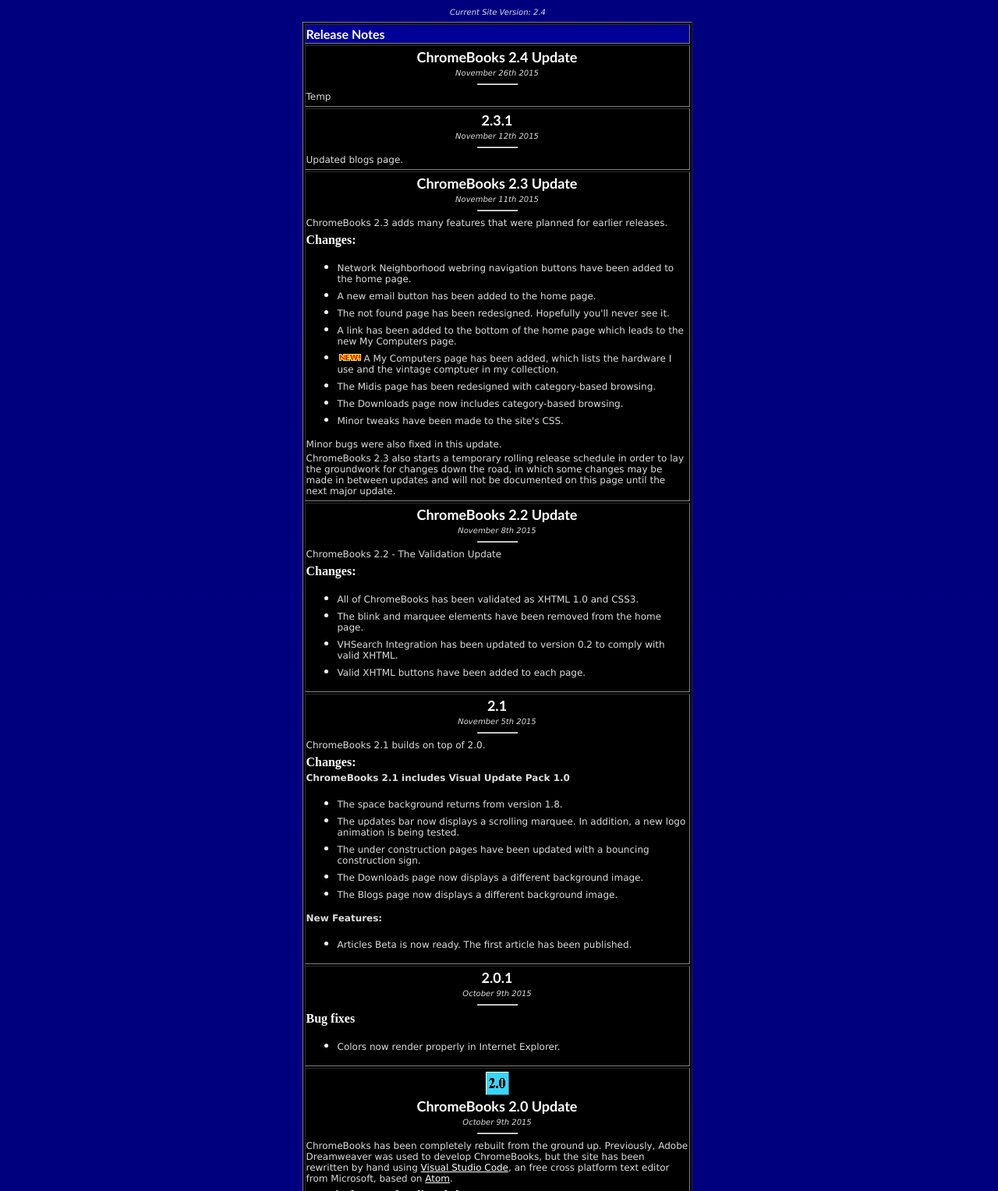
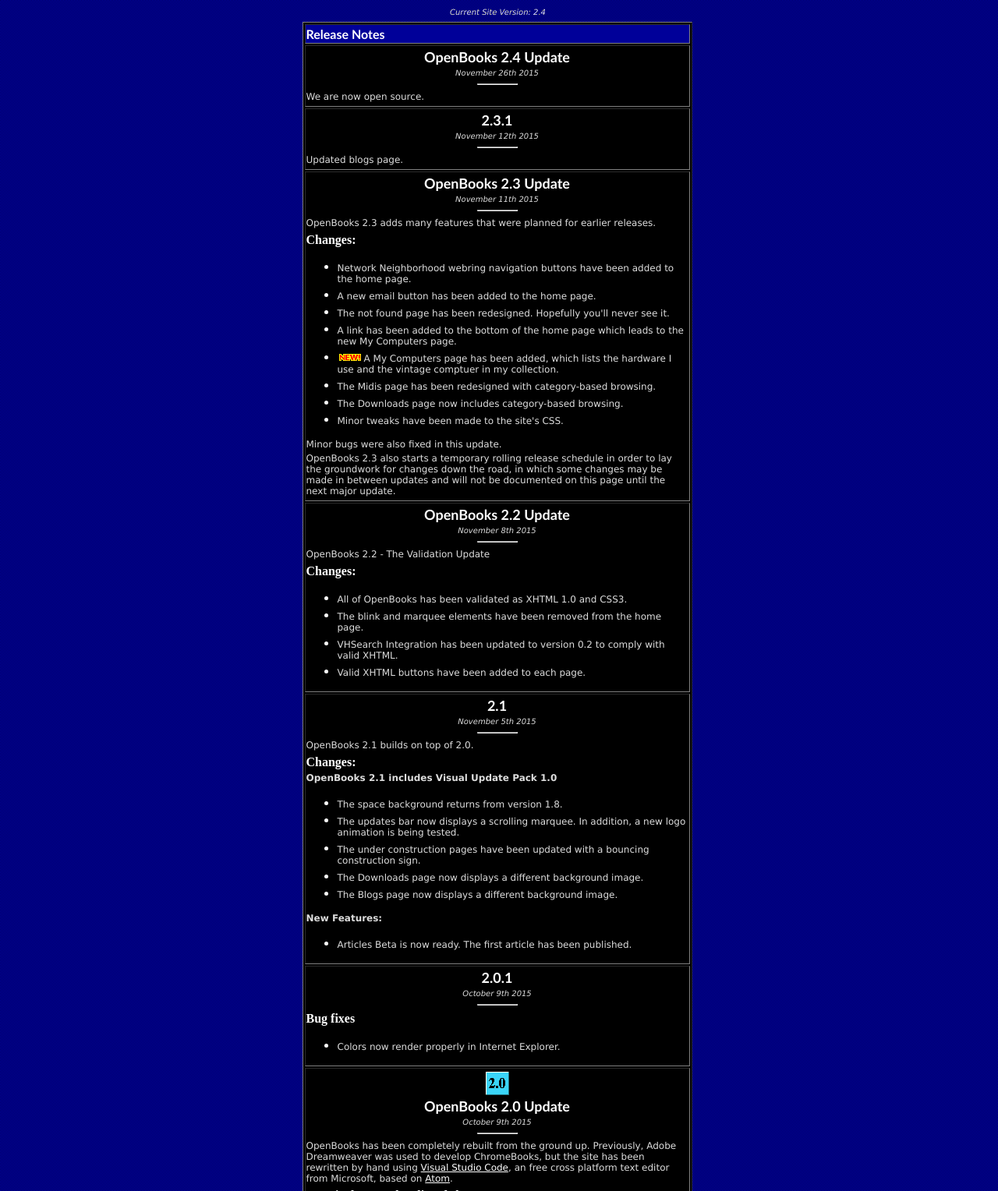
Before and after one commit to Dwntwn/OpenBooks, a plain HTML site: page web/updates.html in a window 1280 px wide. Shown: the part 72-1600 px from the top of the page at 78% size. Drawn offline with Linux system fonts and the light colour scheme.

Commit message:
updated name on updates page

```diff
--- a/web/updates.html
+++ b/web/updates.html
@@ -31,10 +31,10 @@
   			 </tr>
 			 <tr>
 				 <td>
-				 	<h1>ChromeBooks 2.4 Update</h1>
+				 	<h1>OpenBooks 2.4 Update</h1>
 				 	<p class="subtitle">November 26th 2015</p>
 				 	<hr width="50px" align="center"/>
-				 	<p>Temp</p>
+				 	<p>We are now open source.</p>
 				 </td>
 			 </tr>
 			 <tr>
@@ -47,10 +47,10 @@
 			 </tr>
 			 <tr>
 				<td>
-					<h1>ChromeBooks 2.3 Update</h1>
+					<h1>OpenBooks 2.3 Update</h1>
 					<p class="subtitle">November 11th 2015</p>
 					<hr width="50px" align="center"/>
-					<p>ChromeBooks 2.3 adds many features that were planned for earlier releases.</p>
+					<p>OpenBooks 2.3 adds many features that were planned for earlier releases.</p>
 					<h2>Changes:</h2>
 					<ul>
 						<li><p>Network Neighborhood webring navigation buttons have been added to the home page.</p></li>
@@ -63,18 +63,18 @@
 						<li><p>Minor tweaks have been made to the site's CSS.</p></li>
 					</ul>
 					<p>Minor bugs were also fixed in this update.</p>
-					<p>ChromeBooks 2.3 also starts a temporary rolling release schedule in order to lay the groundwork for changes down the road, in which some changes may be made in between updates and will not be documented on this page until the next major update.</p>
+					<p>OpenBooks 2.3 also starts a temporary rolling release schedule in order to lay the groundwork for changes down the road, in which some changes may be made in between updates and will not be documented on this page until the next major update.</p>
 				</td>
 			</tr>
 			<tr>
 				<td>
-					<h1>ChromeBooks 2.2 Update</h1>
+					<h1>OpenBooks 2.2 Update</h1>
 					<p class="subtitle">November 8th 2015</p>
 					<hr width="50px" align="center"/>
-					<p>ChromeBooks 2.2 - The Validation Update</p>
+					<p>OpenBooks 2.2 - The Validation Update</p>
 					<h2>Changes:</h2>
 					<ul>
-						<li><p>All of ChromeBooks has been validated as XHTML 1.0 and CSS3.</p></li>
+						<li><p>All of OpenBooks has been validated as XHTML 1.0 and CSS3.</p></li>
 						<li><p>The blink and marquee elements have been removed from the home page.</p></li>
 						<li><p>VHSearch Integration has been updated to version 0.2 to comply with valid XHTML.</p></li>
 						<li><p>Valid XHTML buttons have been added to each page.</p></li>
@@ -86,9 +86,9 @@
 					<h1>2.1</h1>
 					<p class="subtitle">November 5th 2015</p>
 					<hr width="50px" align="center"/>
-					<p>ChromeBooks 2.1 builds on top of 2.0.</p>
+					<p>OpenBooks 2.1 builds on top of 2.0.</p>
 					<h2>Changes:</h2>
-					<p><b>ChromeBooks 2.1 includes Visual Update Pack 1.0</b></p>
+					<p><b>OpenBooks 2.1 includes Visual Update Pack 1.0</b></p>
 					<ul>
 						<li><p>The space background returns from version 1.8.</p></li>
 						<li><p>The updates bar now displays a scrolling marquee. In addition, a new logo animation is being tested.</p></li>
@@ -116,14 +116,14 @@
   			<tr>
    				<td>
 					<h1><img src="img/2.0.gif" width="32" height="32" alt="2.0"/></h1>
-					<h1>ChromeBooks 2.0 Update</h1>
+					<h1>OpenBooks 2.0 Update</h1>
 					<p class="subtitle">October 9th 2015</p>
 					<hr width="50px" align="center" />
-					<p>ChromeBooks has been completely rebuilt from the ground up. Previously, Adobe Dreamweaver was used to develop ChromeBooks, but the site has been rewritten by hand using <a href="http://code.visualstudio.com" >Visual Studio Code</a>, an free cross platform text editor from Microsoft, based on <a href="http://atom.io">Atom</a>.</p>
+					<p>OpenBooks has been completely rebuilt from the ground up. Previously, Adobe Dreamweaver was used to develop ChromeBooks, but the site has been rewritten by hand using <a href="http://code.visualstudio.com" >Visual Studio Code</a>, an free cross platform text editor from Microsoft, based on <a href="http://atom.io">Atom</a>.</p>
 					<h2>Here is the complete list of changes:</h2>
 					<p><b>Core Site Updates</b></p>
 				        <ul>
-					       <li><p>ChromeBooks Logo has been updated, and now features brighter colors and gradients.</p></li>
+					       <li><p>OpenBooks Logo has been updated, and now features brighter colors and gradients.</p></li>
 						   <li><p>The navigation sidebar has been redesigned to include links and icons for the site's main functions.</p></li>
 						   <li><p>The homepage contains a new logo, a VHSearch search box, and links to the site's main functions with descriptions.</p></li>
 						   <li><p>A new toolbar has been added to the top of the site, and the navigation buttons have been relocated there.</p></li>
@@ -143,7 +143,7 @@
                         </ul>
                     <p><b>Blogs</b></p>
                         <ul>
-                            <li><p>Contains the official ChromeBooks blog.</p></li>
+                            <li><p>Contains the official OpenBooks blog.</p></li>
 							<li><p>Featured Blogs section links to other blogs on Neocities and the web.</p></li>
                         </ul>
                     <p><b><img src="img/new.gif" alt="New" />Articles</b></p>
@@ -166,9 +166,9 @@
                         </ul>
                     <p><b>About</b></p>
                         <ul>
-                            <li><p>The about section now features information on ChromeBooks.</p></li>
+                            <li><p>The about section now features information on OpenBooks.</p></li>
 							<li><p>History section added.</p></li>
-							<li><p>Information on Marin Exley, the creator of ChromeBooks, has been added.</p></li>
+							<li><p>Information on Marin Exley, the creator of OpenBooks, has been added.</p></li>
                         </ul>
                     <p><b>Misc. Changes</b></p>
                         <ul>
@@ -180,7 +180,7 @@
 			<tr>
 				<td>
 					<h1>Pre-2.0 Updates</h1>
-					<p><strong>September 27th 2015</strong> - Site down for maintenance, ChromeBooks 2.0 enters development.</p>
+					<p><strong>September 27th 2015</strong> - Site down for maintenance, OpenBooks 2.0 enters development.</p>
 					<p><strong>June 25th 2015</strong> - I'm not dead! Life has been... busy. It's been a long time, but I'm glad to be back. I've changed some things around a bit on the site, had a bit of an aesthetic overhaul. It's more Windows NT now than Windows 98.</p>
       				<p><strong>September 19th 2014</strong> - 2000 hits reached! Thank you!</p>
       				<p><strong>September 14th 2014</strong> - reworked midis page. changed sidebar buttons. added html tutorial link. download page added. gifs page added. New news ticker has been added. Site updates have moved to a separate page.</p>
@@ -191,7 +191,7 @@
         </table>
 		<table bgcolor="#000000" width="500" border="1">
 			<tr>
-				<td><h1><a href="old/index.html" target="_top" >Time Portal: Enter ChromeBooks 1.8</a></h1></td>
+				<td><h1><a href="old/index.html" target="_top" >Time Portal: Enter OpenBooks 1.8</a></h1></td>
 			</tr>
 		</table>
 	<hr width="500" />
```
